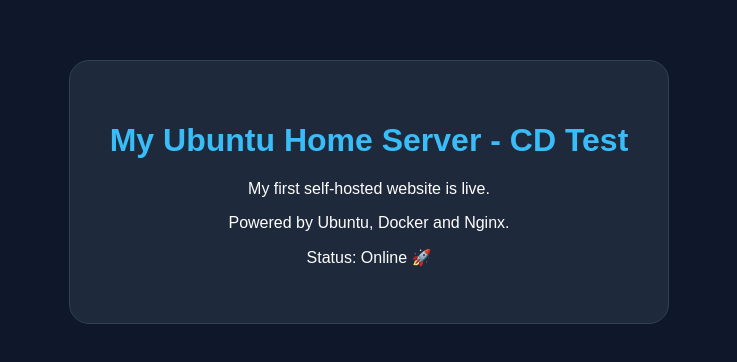
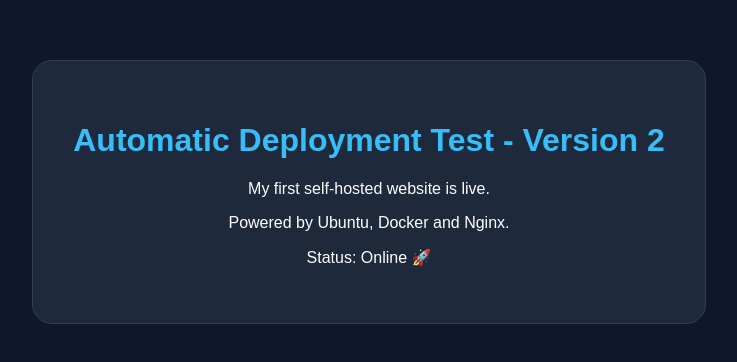
Before and after one commit to mumairms/Ubuntu-Home-Server, a plain HTML site: page site/index.html in a window 1280 px wide. Shown: the part 208-570 px from the top of the page, without its empty margins (271-1008 px from the left). Drawn offline with Linux system fonts and the light colour scheme.

Commit message:
Test automatic deployment

```diff
--- a/site/index.html
+++ b/site/index.html
@@ -26,7 +26,7 @@
 </head>
 <body>
   <div class="card">
-    <h1>My Ubuntu Home Server - CD Test</h1>
+    <h1>Automatic Deployment Test - Version 2</h1>
     <p>My first self-hosted website is live.</p>
     <p>Powered by Ubuntu, Docker and Nginx.</p>
     <p>Status: Online 🚀</p>
```
